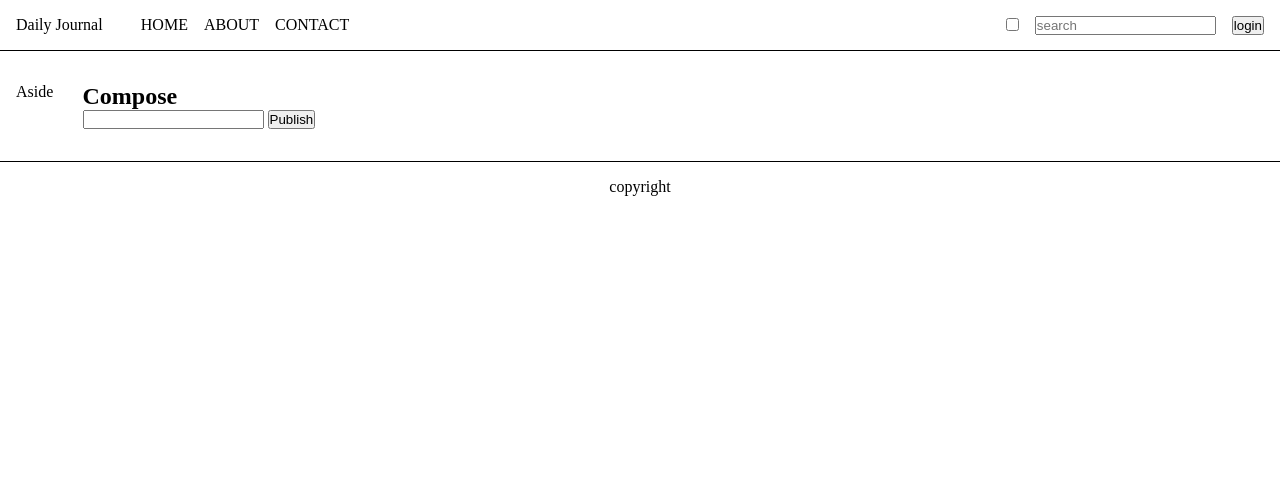
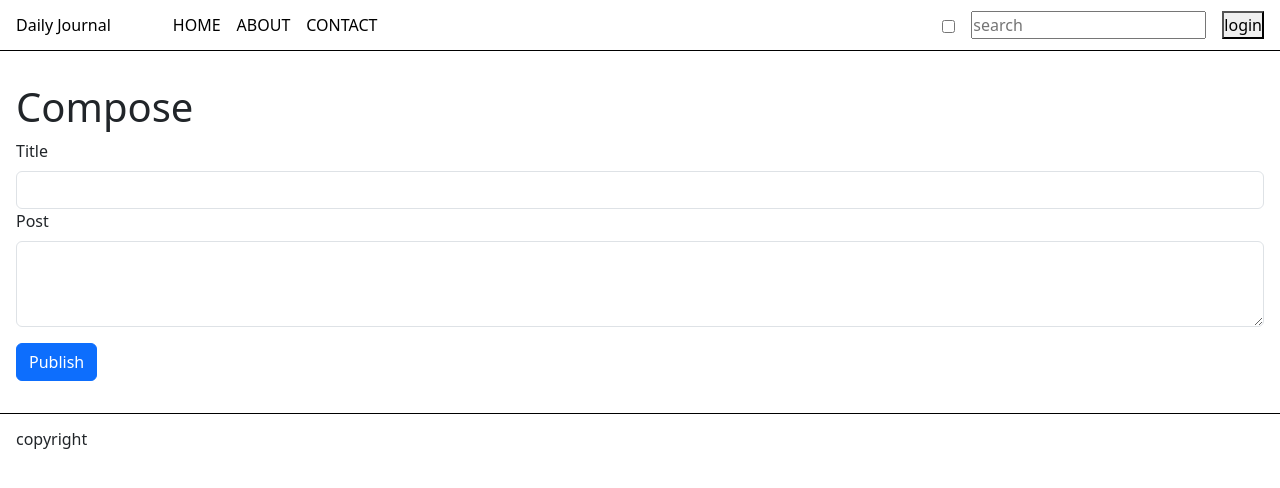
Before and after one commit to reyesprince31/Capstone-Project-BlogSite, a Node server app: page /compose in a window 1280 px wide. Shown: the top 488 px of the page. Run offline with Node 20, Linux system fonts and the light colour scheme.

Commit message:
Working compose and output at homepage

```diff
--- a/app.js
+++ b/app.js
@@ -3,8 +3,11 @@
 const app = express();
 const port = process.env.PORT || 3000;
 
-const homeStartingContent =
-  "Lorem ipsum dolor sit amet consectetur adipisicing elit. Exercitationem dolorem cupiditate tempora asperiores neque laboriosam! Dolores obcaecati illo illum delectus atque vero assumenda dicta odio ut ad autem, ducimus, suscipit itaque. Ut laboriosam hic vitae ea illum quis tempora quam deserunt unde odio nisi, illo at, a doloribus similique quo, veniam repudiandae distinctio? Laborum unde perspiciatis nostrum cumque recusandae cupiditate officiis omnis tenetur! Hic labore aut ipsam laboriosam architecto deserunt eos reprehenderit velit mollitia saepe cupiditate doloribus illo porro sint, assumenda aliquam. Aut ducimus nemo natus enim, id quae aliquid laboriosam. Molestias voluptatem eaque quas aut nihil praesentium rem, voluptates aliquid quos animi non id corrupti eligendi perferendis quisquam optio suscipit reiciendis asperiores ex velit sunt eius et a. Perferendis, suscipit? Impedit illo tempore eum rerum! Repellendus ipsam vero voluptatum totam cupiditate dolorem pariatur iste iusto fuga id odio ex sed, odit in. Voluptas cumque possimus odio dolorum, in eum eveniet eius et non nobis quia porro rem vero fuga distinctio fugit quos, quasi ipsa quidem. Est quidem ea, deserunt neque omnis accusantium similique ut nesciunt ipsum nam aspernatur praesentium! Ipsum autem quisquam unde. Vitae, quia. Aperiam dolor autem accusantium porro reiciendis delectus sint, eius sunt? Ullam sint repellendus non?";
+let posts = [{
+  title: "Home",
+  content: "Lorem ipsum dolor sit amet consectetur adipisicing elit. Exercitationem dolorem cupiditate tempora asperiores neque laboriosam! Dolores obcaecati illo illum delectus atque vero assumenda dicta odio ut ad autem, ducimus, suscipit itaque. Ut laboriosam hic vitae ea illum quis tempora quam deserunt unde odio nisi, illo at, a doloribus similique quo, veniam repudiandae distinctio? Laborum unde perspiciatis nostrum cumque recusandae cupiditate officiis omnis tenetur! Hic labore aut ipsam laboriosam architecto deserunt eos reprehenderit velit mollitia saepe cupiditate doloribus illo porro sint, assumenda aliquam. Aut ducimus nemo natus enim, id quae aliquid laboriosam. Molestias voluptatem eaque quas aut nihil praesentium rem, voluptates aliquid quos animi non id corrupti eligendi perferendis quisquam optio suscipit reiciendis asperiores ex velit sunt eius et a. Perferendis, suscipit? Impedit illo tempore eum rerum! Repellendus ipsam vero voluptatum totam cupiditate dolorem pariatur iste iusto fuga id odio ex sed, odit in. Voluptas cumque possimus odio dolorum, in eum eveniet eius et non nobis quia porro rem vero fuga distinctio fugit quos, quasi ipsa quidem. Est quidem ea, deserunt neque omnis accusantium similique ut nesciunt ipsum nam aspernatur praesentium! Ipsum autem quisquam unde. Vitae, quia. Aperiam dolor autem accusantium porro reiciendis delectus sint, eius sunt? Ullam sint repellendus non?"
+}];
+
 
 const aboutContent =
   "Lorem ipsum dolor sit amet consectetur adipisicing elit. Exercitationem dolorem cupiditate tempora asperiores neque laboriosam! Dolores obcaecati illo illum delectus atque vero assumenda dicta odio ut ad autem, ducimus, suscipit itaque. Ut laboriosam hic vitae ea illum quis tempora quam deserunt unde odio nisi, illo at, a doloribus similique quo, veniam repudiandae distinctio? Laborum unde perspiciatis nostrum cumque recusandae cupiditate officiis omnis tenetur! Hic labore aut ipsam laboriosam architecto deserunt eos reprehenderit velit mollitia saepe cupiditate doloribus illo porro sint, assumenda aliquam. Aut ducimus nemo natus enim, id quae aliquid laboriosam. Molestias voluptatem eaque quas aut nihil praesentium rem, voluptates aliquid quos animi non id corrupti eligendi perferendis quisquam optio suscipit reiciendis asperiores ex velit sunt eius et a. Perferendis, suscipit? Impedit illo tempore eum rerum! Repellendus ipsam vero voluptatum totam cupiditate dolorem pariatur iste iusto fuga id odio ex sed, odit in. Voluptas cumque possimus odio dolorum, in eum eveniet eius et non nobis quia porro rem vero fuga distinctio fugit quos, quasi ipsa quidem. Est quidem ea, deserunt neque omnis accusantium similique ut nesciunt ipsum nam aspernatur praesentium! Ipsum autem quisquam unde. Vitae, quia. Aperiam dolor autem accusantium porro reiciendis delectus sint, eius sunt? Ullam sint repellendus non?";
@@ -18,7 +21,9 @@
 app.set("view engine", "ejs");
 
 app.get("/", (req, res) => {
-  res.render("home", { startingContent: homeStartingContent });
+  console.log(posts)
+  res.render("home", { postContent: posts });
+
 });
 
 app.get("/about", (req, res) => {
@@ -33,4 +38,20 @@
   res.render("compose");
 });
 
+
+app.post("/compose", (req, res) => {
+  const { postTitle, postContent } = req.body;
+
+  const post = {
+    title: postTitle,
+    content: postContent,
+  };
+
+  if (postTitle){
+    posts.push(post);
+  }
+
+  res.redirect("/");
+});
+
 app.listen(port, () => console.log(`Server running on port ${port} 🔥`));
--- a/public/css/style.css
+++ b/public/css/style.css
@@ -90,3 +90,8 @@
   grid-auto-flow: row;
 
 }
+
+
+.form-group {
+  width: 100%;
+}
--- a/views/compose.ejs
+++ b/views/compose.ejs
@@ -1,29 +1,24 @@
 <%- include('partials/header.ejs') %>
 <body>
     <div class="container">
-        <div class="main-wrapper">
-            <div class="side-container">
-                <aside>
-                    <header>Aside</header>
-                    <nav>
 
-                    </nav>
-                </aside>
-            </div>
-            <main>
-                <article>
+        <div class="form-group">
             <header>
                 <h1>Compose</h1>
             </header>
             <section>
                 <form method="post">
-                            <input type="text" name="" id="">
-                            <button type="submit">Publish</button>
+                    <div class="mb-3">
+                        <label for="titlePost" class="form-label">Title</label>
+                        <input type="text" class="form-control" id="titlePost" name="postTitle">
+                        <label for="contentPost" class="form-label">Post</label>
+                        <textarea class="form-control" id="contentPost" name="postContent" rows="3"></textarea>
+                    </div>
+                    <button type="submit" class="btn btn-primary">Publish</button>
                 </form>
             </section>
-                </article>
-            </main>
         </div>
+
     </div>
 </body>
 <%- include('partials/footer.ejs') %>
--- a/views/partials/header.ejs
+++ b/views/partials/header.ejs
@@ -4,6 +4,8 @@
     <meta charset="UTF-8" />
     <meta name="viewport" content="width=device-width, initial-scale=1.0" />
     <title>My Blog</title>
+    <link href="https://cdn.jsdelivr.net/npm/bootstrap@5.3.0/dist/css/bootstrap.min.css" rel="stylesheet" integrity="sha384-9ndCyUaIbzAi2FUVXJi0CjmCapSmO7SnpJef0486qhLnuZ2cdeRhO02iuK6FUUVM" crossorigin="anonymous">
+
     <link rel="stylesheet" href="css/style.css" />
   </head>
 
```
Also changed, not shown: views/home.ejs (+5 -6 lines). Lines whose indentation alone changed are shown as unchanged.
